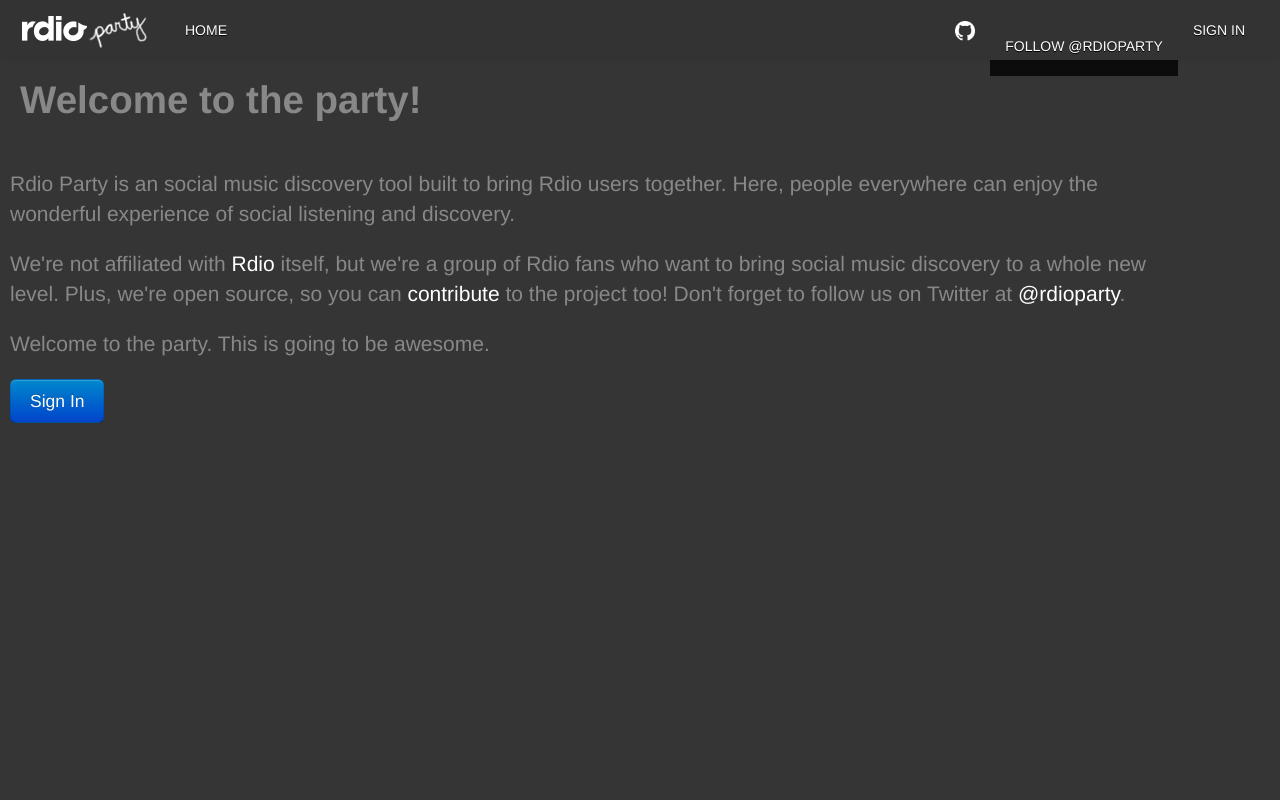
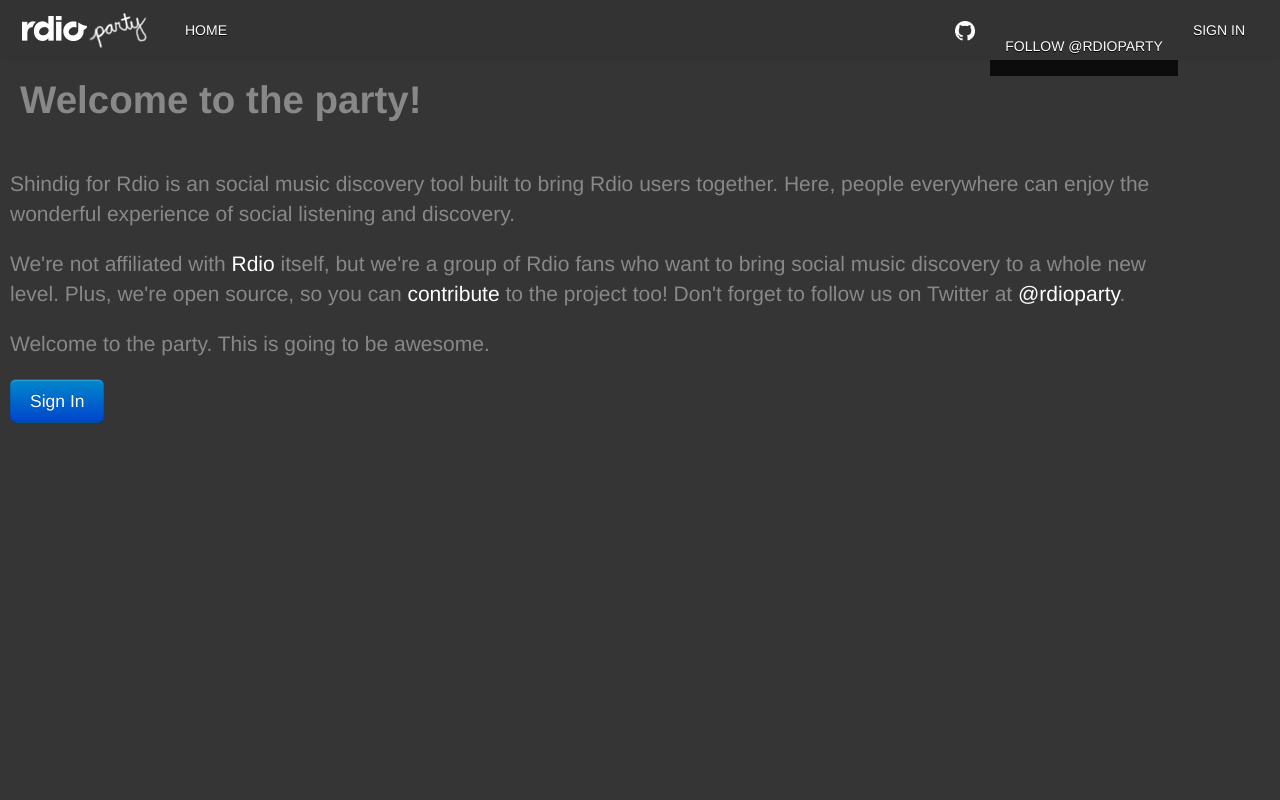
Before and after one commit to sutrofm/sutrofm, a Django app: page / in a window 1280 px wide. Run offline with Django 3.2, Linux system fonts and the light colour scheme; style sheets or scripts are compiled from the project's sources; some libraries are stand-ins or nearby versions.

Commit message:
Rename project to Shindig for Rdio

```diff
--- a/rdiodj/static/js/rdiodj.js
+++ b/rdiodj/static/js/rdiodj.js
@@ -53,7 +53,7 @@
   },
 
   onPlaylistTodayClick: function() {
-    var playlistName = 'Rdio Party "' + this.getRoomString() + '" ' + this.getDateString();
+    var playlistName = 'Shindig for Rdio "' + this.getRoomString() + '" ' + this.getDateString();
     this.trackIds = chat.messageHistory.map(function(x) {
         var twelve_hours_in_ms = 43200000;
         var today = new Date();
@@ -80,7 +80,7 @@
     setTimeout(function () {self.snapped = false; self.render();}, 5000);
   },
   onPlaylistRoomHistoryClick: function() {
-    var playlistName = 'Rdio Party "' + this.getRoomString() + '" ' + this.getDateString();
+    var playlistName = 'Shindig for Rdio "' + this.getRoomString() + '" ' + this.getDateString();
     this.trackIds = chat.messageHistory.map(function(x) { if (x.attributes.type == 'NewTrack') { return x.attributes.trackKey; } });
     R.request({
       method: 'createPlaylist',
--- a/rdiodj/template/base.html
+++ b/rdiodj/template/base.html
@@ -13,7 +13,7 @@
     <script src="//cdnjs.cloudflare.com/ajax/libs/less.js/2.5.0/less.min.js"></script>
     <script src="//cdnjs.cloudflare.com/ajax/libs/jquery/2.1.4/jquery.min.js"></script>
     <script src="//cdnjs.cloudflare.com/ajax/libs/underscore.js/1.8.3/underscore-min.js"></script>
-    <title>{% block title %}Rdio Party{% endblock %}</title>
+    <title>{% block title %}Shindig for Rdio{% endblock %}</title>
   </head>
 
   <body class="{{ body_class }}">
--- a/rdiodj/template/index.html
+++ b/rdiodj/template/index.html
@@ -25,7 +25,7 @@
                 <h1>Welcome to the party!</h1>
             </div>
 
-            <p class="lead">Rdio Party is an social music discovery tool built to bring Rdio users together. Here, people everywhere can enjoy the wonderful experience of social listening and discovery.</p>
+            <p class="lead">Shindig for Rdio is an social music discovery tool built to bring Rdio users together. Here, people everywhere can enjoy the wonderful experience of social listening and discovery.</p>
 
             <p class="lead">We're not affiliated with <a href="https://www.rdio.com">Rdio</a> itself, but we're a group of Rdio fans who want to bring social music discovery to a whole new level.  Plus, we're open source, so you can <a href="https://github.com/dasevilla/rdiodj">contribute</a> to the project too! Don't forget to follow us on Twitter at <a href="https://twitter.com/rdioparty">@rdioparty</a>.</p>
 
--- a/rdiodj/template/party.html
+++ b/rdiodj/template/party.html
@@ -1,6 +1,6 @@
 {% extends "base.html" %}
 
-{% block title %}Rdio Party - {{room_name}}{% endblock %}
+{% block title %}Shindig for Rdio - {{room_name}}{% endblock %}
 
 {% block content %}
 <style>
--- a/rdiodj/template/partylist.html
+++ b/rdiodj/template/partylist.html
@@ -1,6 +1,6 @@
 {% extends "base.html" %}
 
-{% block title %}Rdio Party - Parties{% endblock %}
+{% block title %}Shindig for Rdio - Parties{% endblock %}
 
 {% block content %}
 <div class="row">
```
Also changed, not shown: README.md.
